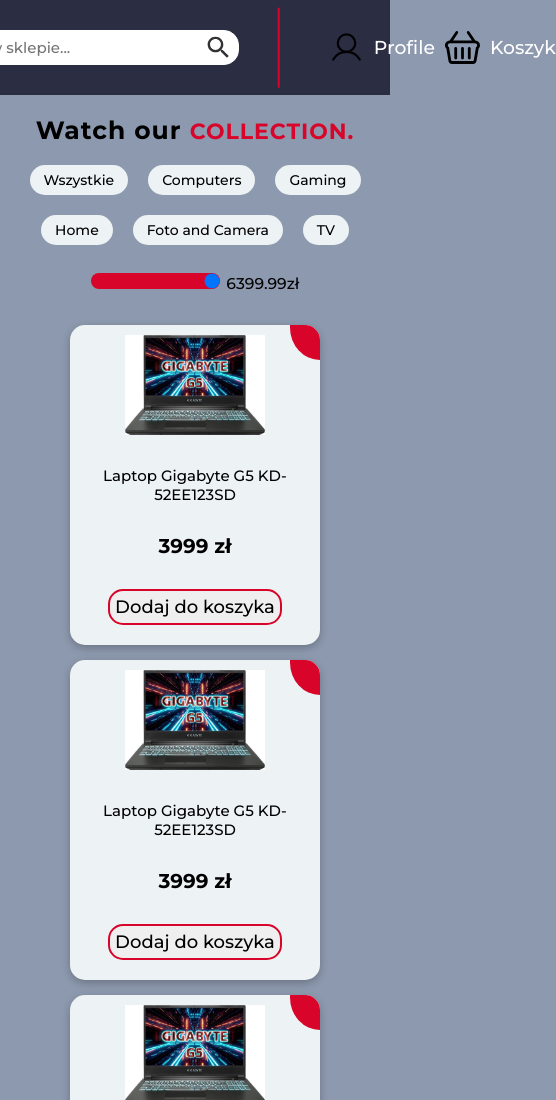
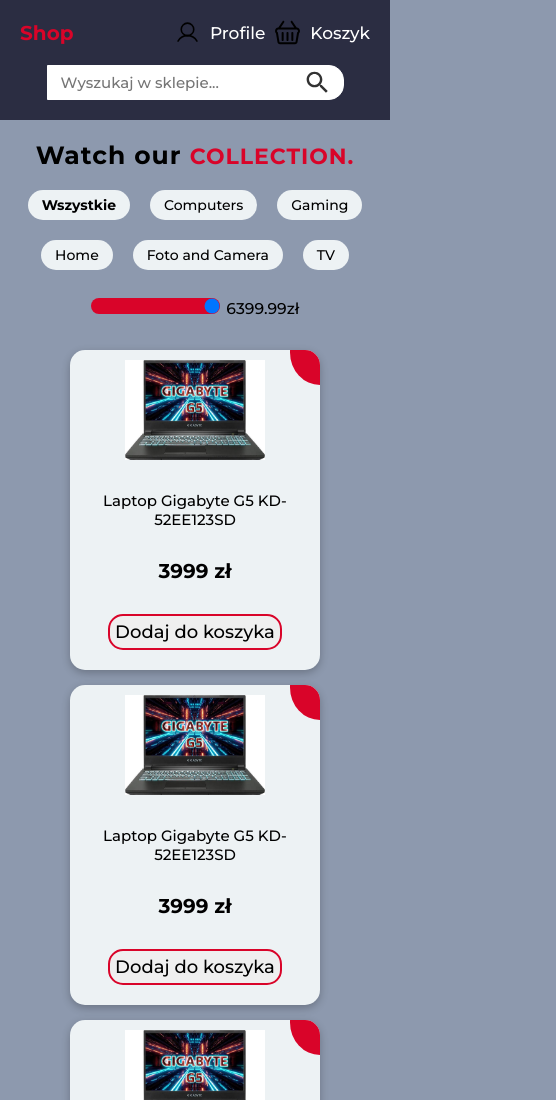
Before and after one commit to Titter00/shop-project, a website built with Parcel: page index.html in a window 390 px wide. Shown: the top 1100 px of the page, 556 px wide, since content can reach past the window. Built offline with nearby package versions, Linux system fonts and the light colour scheme; files whose address does not match are found by name.

```diff
--- a/src/sass/layout/_header.scss
+++ b/src/sass/layout/_header.scss
@@ -57,7 +57,7 @@
     }
 
     &-input {
-      min-width: 300px;
+      width: 300px;
       font-size: 1.5rem;
       padding-left: 0.8rem;
       height: 100%;
@@ -106,3 +106,64 @@
     }
   }
 }
+@media only screen and (max-width: 39rem) {
+  .header {
+    padding: 2rem;
+
+    &__container {
+      display: flex;
+      flex-wrap: wrap;
+      width: 100%;
+      gap: 2rem;
+      position: relative;
+    }
+
+    &__title {
+      margin-right: auto;
+    }
+    &__icons {
+      display: flex;
+      gap: 1rem;
+      align-items: center;
+      justify-content: flex-end;
+      width: 20rem;
+    }
+    &__list {
+      &__icon {
+        width: 2.5rem;
+        height: 2.5rem;
+      }
+      &__amount {
+        font-size: 1.7rem;
+      }
+    }
+
+    &__search {
+      display: flex;
+      flex-direction: column;
+      align-items: center;
+      justify-content: center;
+      width: 80%;
+      order: 2;
+
+      &-input {
+        width: 250px;
+        font-size: 1.5rem;
+        padding-left: 0.8rem;
+        height: 100%;
+        border-radius: 15px;
+        outline: none;
+        border: none;
+      }
+
+      &::after {
+        content: "";
+        width: 0rem;
+        height: 0rem;
+      }
+    }
+    &__profile {
+      font-size: 1.7rem;
+    }
+  }
+}
--- a/src/sass/pages/_sections.scss
+++ b/src/sass/pages/_sections.scss
@@ -80,7 +80,7 @@
     }
     &__items button:first-child {
       font-size: 1.4rem;
-      font-weight: normal;
+      font-weight: bold;
       padding: 0.6rem 1.4rem;
     }
   }
```
